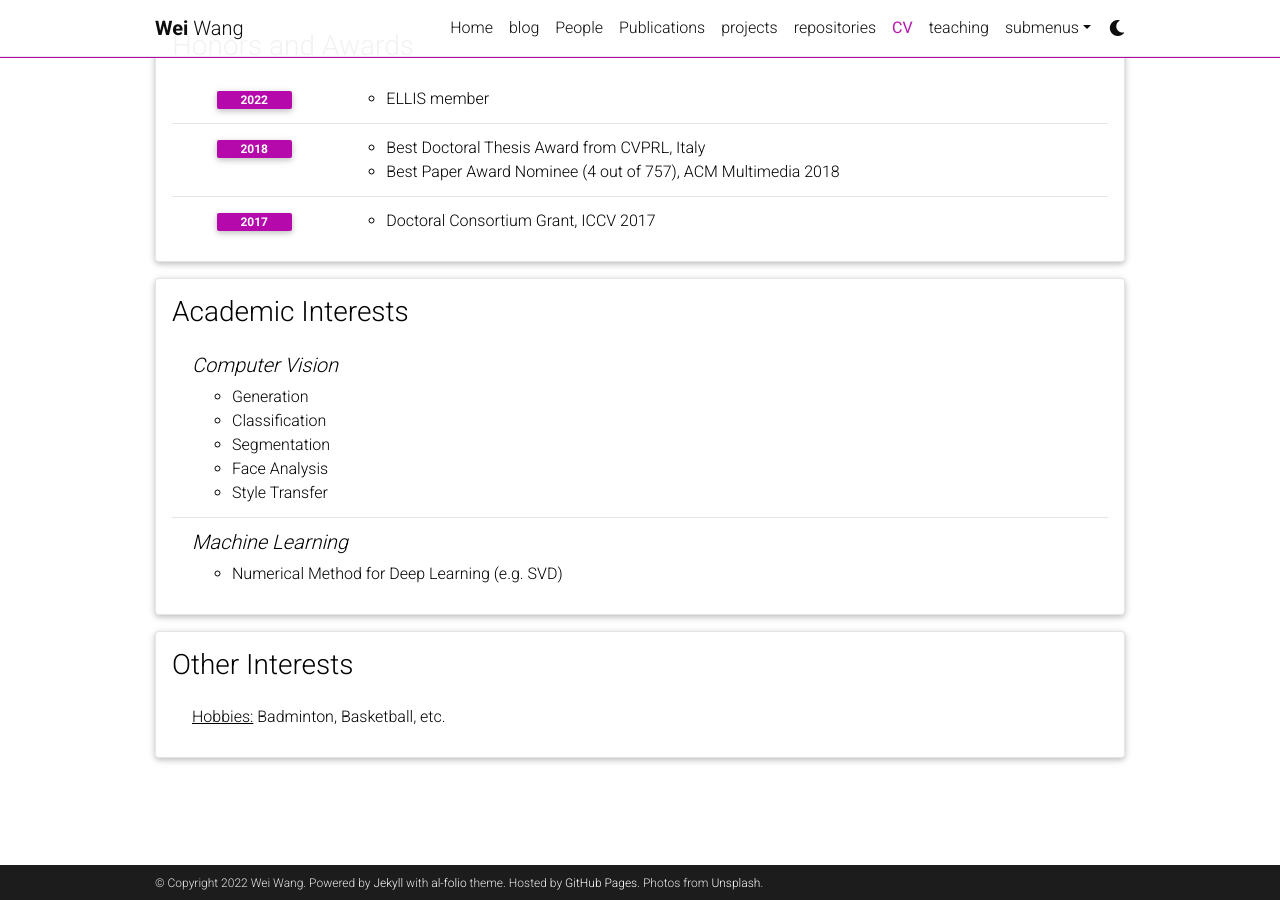
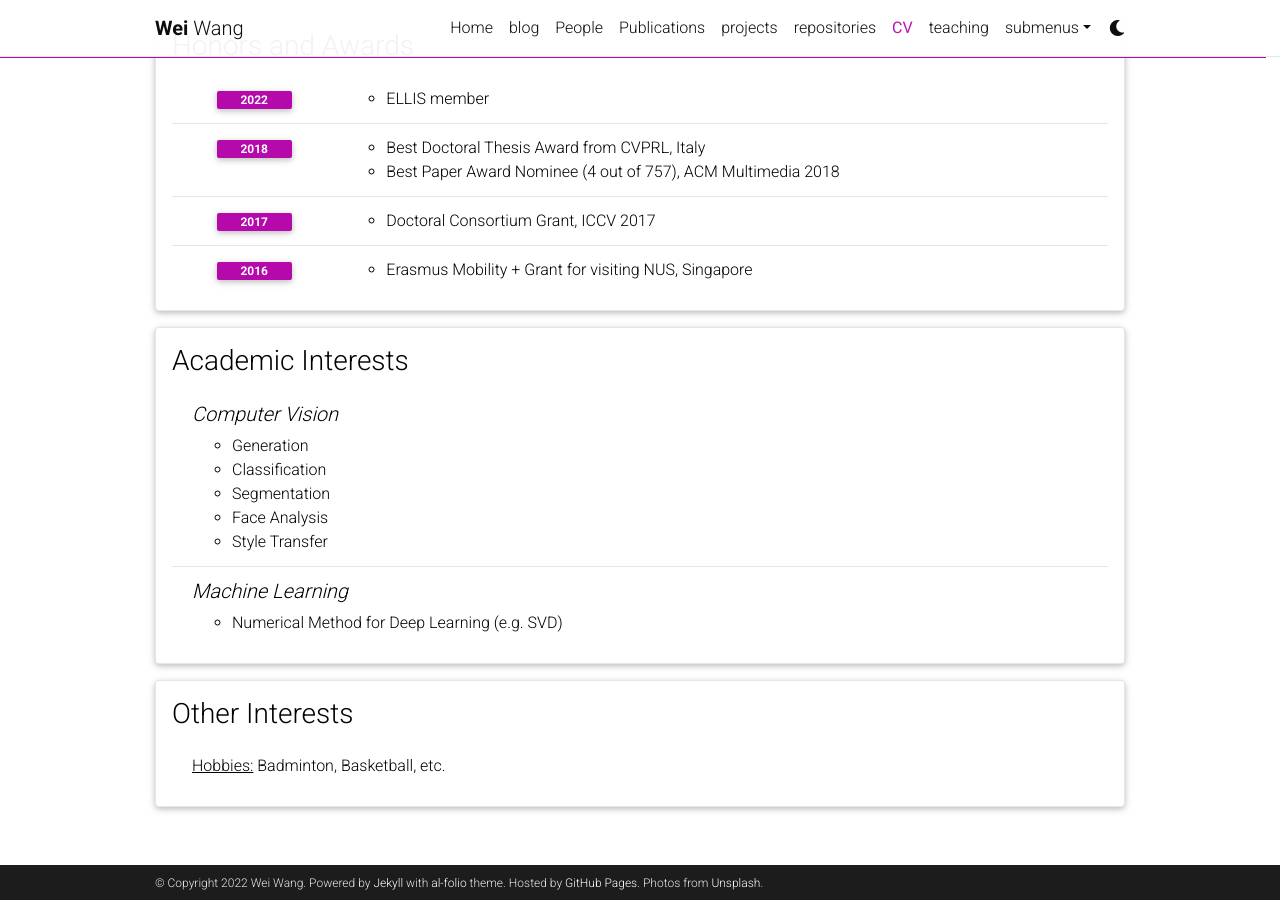
Before and after one commit to WeiWangTrento/WeiWangTrento.github.io, a Jekyll site: the page built from _pages/cv.md, in a window 1280 px wide and 900 px high, scrolled down 1424 px. Built offline with Jekyll 4.4.1, drawn with Linux system fonts in a browser that asks for light colours; comment, search, counter and statistics services are not loaded; a style sheet for code colours, icons or effects is not loaded.

Commit message:
Update cv.yml

```diff
--- a/_data/cv.yml
+++ b/_data/cv.yml
@@ -71,6 +71,9 @@
     - year: 2017
       items:
         - Doctoral Consortium Grant, ICCV 2017
+    - year: 2016
+      items:
+        - Erasmus Mobility + Grant for visiting NUS, Singapore
 
 - title: Academic Interests
   type: nested_list
```
